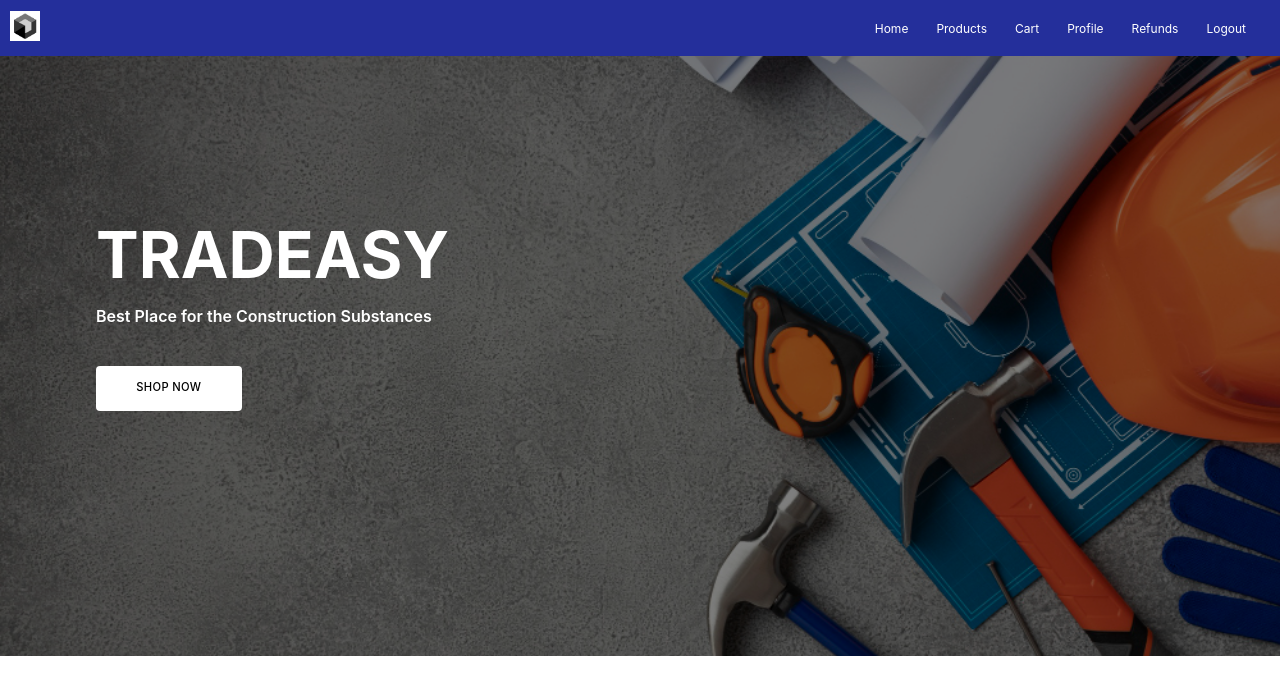
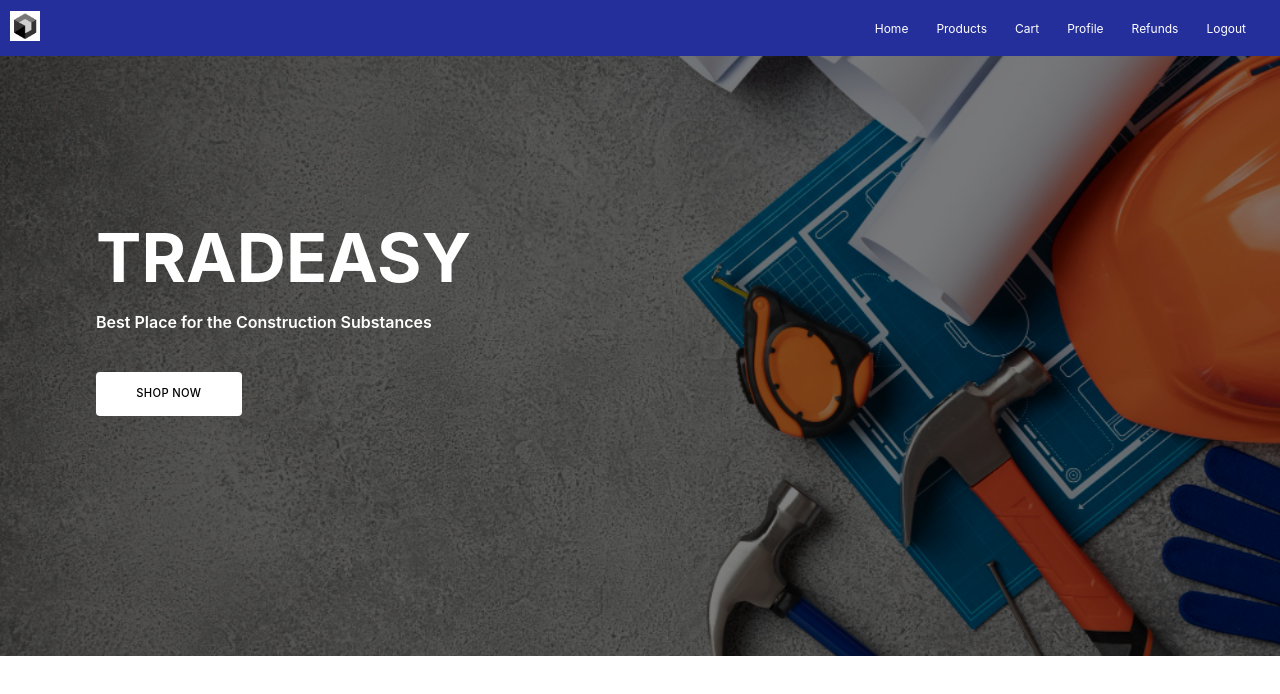
Before and after one commit to MrSilent2001/Sales-And-Inventory-Management-System, a React (Create React App) app: page / in a window 1280 px wide. Shown: the top 694 px of the page. Built offline with nearby package versions, Linux system fonts and the light colour scheme.

Commit message:
Carousel Modified

```diff
--- a/src/pages/Customer/Home/Customer Home Page.css
+++ b/src/pages/Customer/Home/Customer Home Page.css
@@ -35,7 +35,7 @@
 }
 
 .carouselHeader h1{
-    font-size: 4em;
+    font-size: 4.25em;
     font-family: Inter;
     color: white;
     margin: 0 0 0.2em 0;
```
